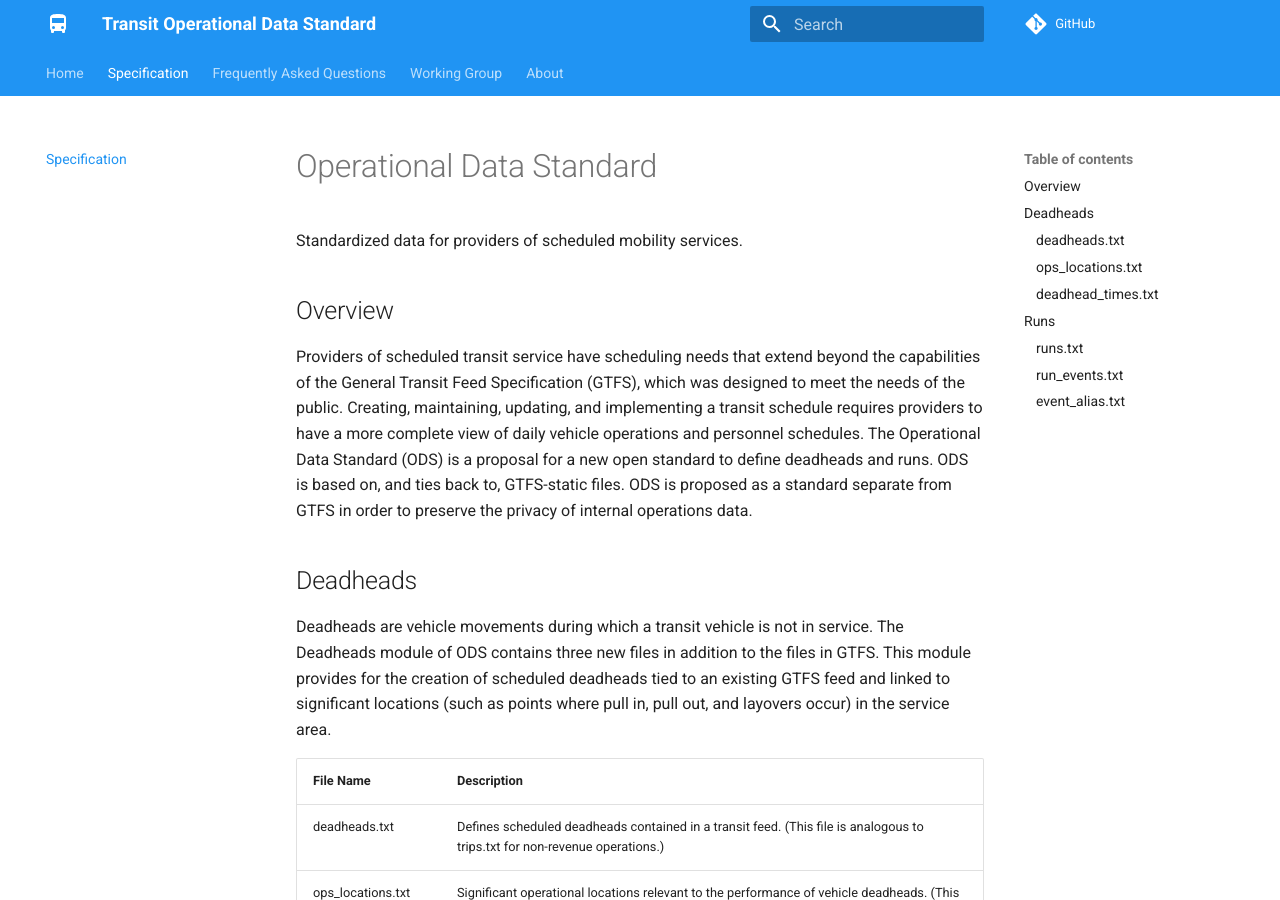
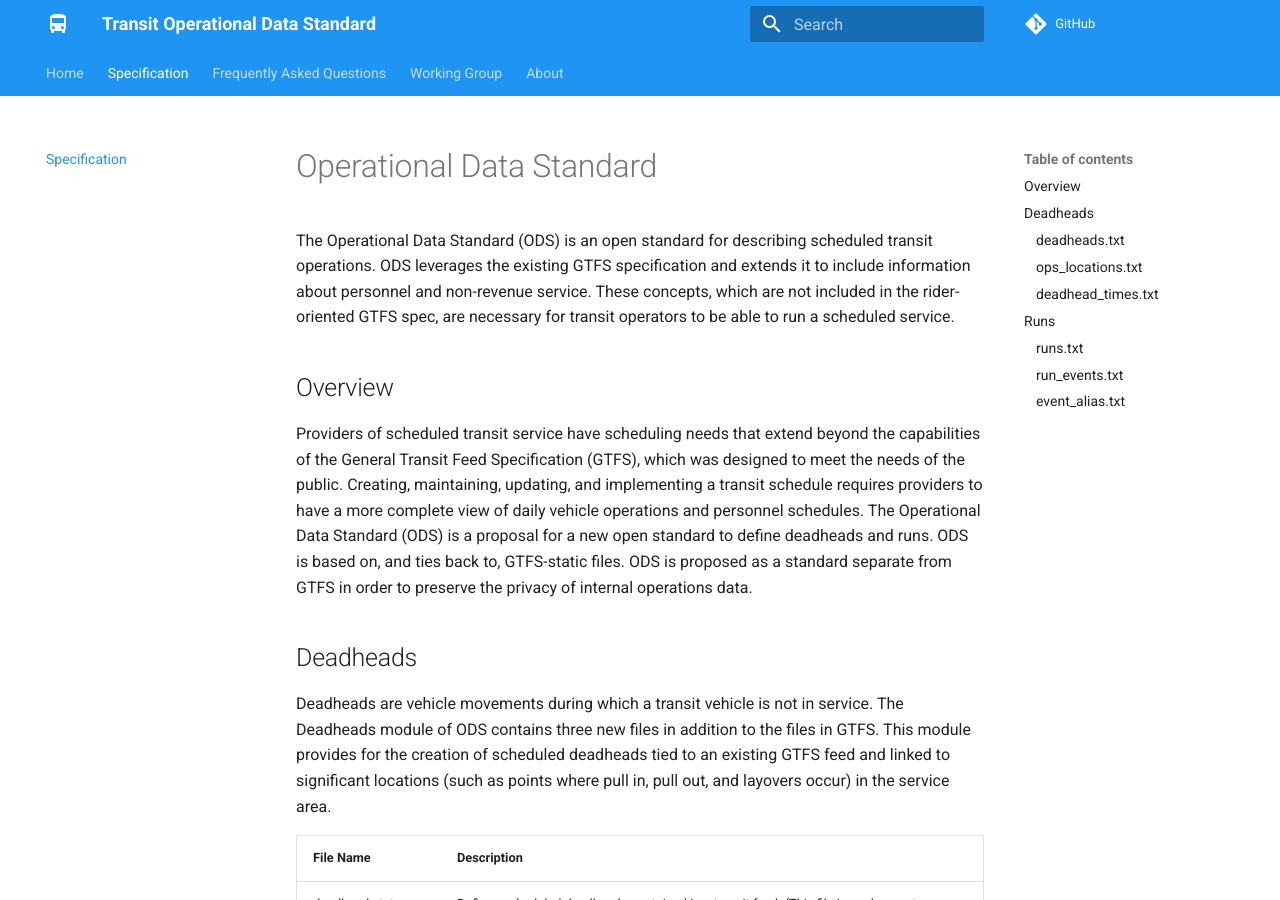
Before and after one commit to cal-itp/operational-data-standard, an MkDocs documentation site: the page built from docs/spec.md, in a window 1280 px wide and 900 px high. Built offline with MkDocs 1.6.1 and Material for MkDocs 9.7.7, drawn with Linux system fonts in a browser that asks for light colours; nearby versions of some CDN libraries; comment, search, counter and statistics services are not loaded.

Commit message:
Update spec.md

```diff
--- a/docs/spec.md
+++ b/docs/spec.md
@@ -1,6 +1,6 @@
 # Operational Data Standard
 
-Standardized data for providers of scheduled mobility services.
+The Operational Data Standard (ODS) is an open standard for describing scheduled transit operations. ODS leverages the existing GTFS specification and extends it to include information about personnel and non-revenue service. These concepts, which are not included in the rider-oriented GTFS spec, are necessary for transit operators to be able to run a scheduled service.
 
 ## Overview
 
```
